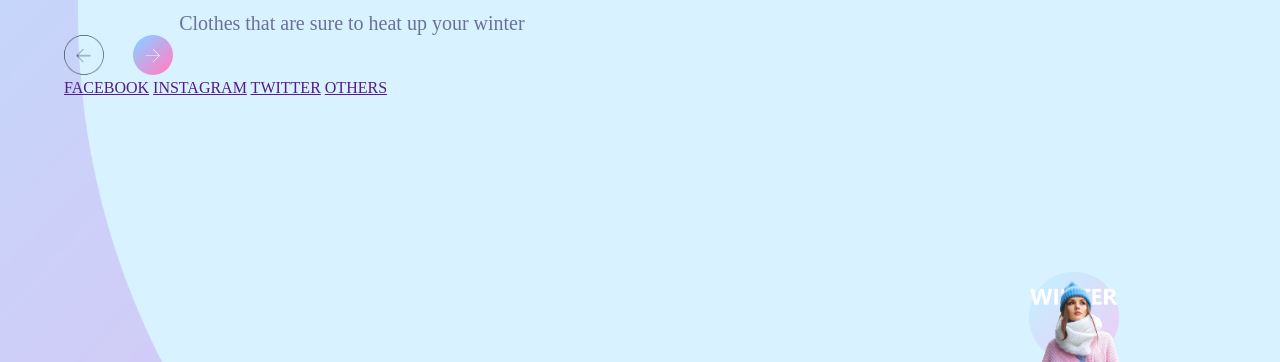
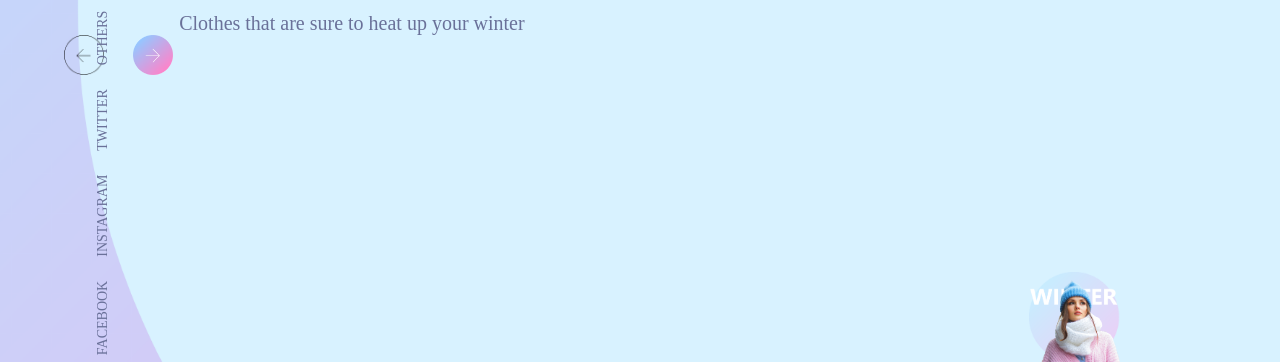
Before and after one commit to FKXHX/Create-A-Weather-App, a plain HTML site: page index.html in a window 1280 px wide. Shown: the part 438-800 px from the top of the page. Drawn offline with Linux system fonts and the light colour scheme.

Commit message:
Done for the first time

```diff
--- a/style.css
+++ b/style.css
@@ -75,3 +75,15 @@ nav ul li a {
     bottom: 0;
     right: 160px;
 }
+.social-links {
+    transform: rotate(-90deg);
+    position: absolute;
+    left: -80px;
+    bottom: 180px;
+}
+.social-links a {
+    text-decoration: none;
+    color: #6a7199;
+    padding-right: 20px;
+    font-size: 14px;
+}
```
